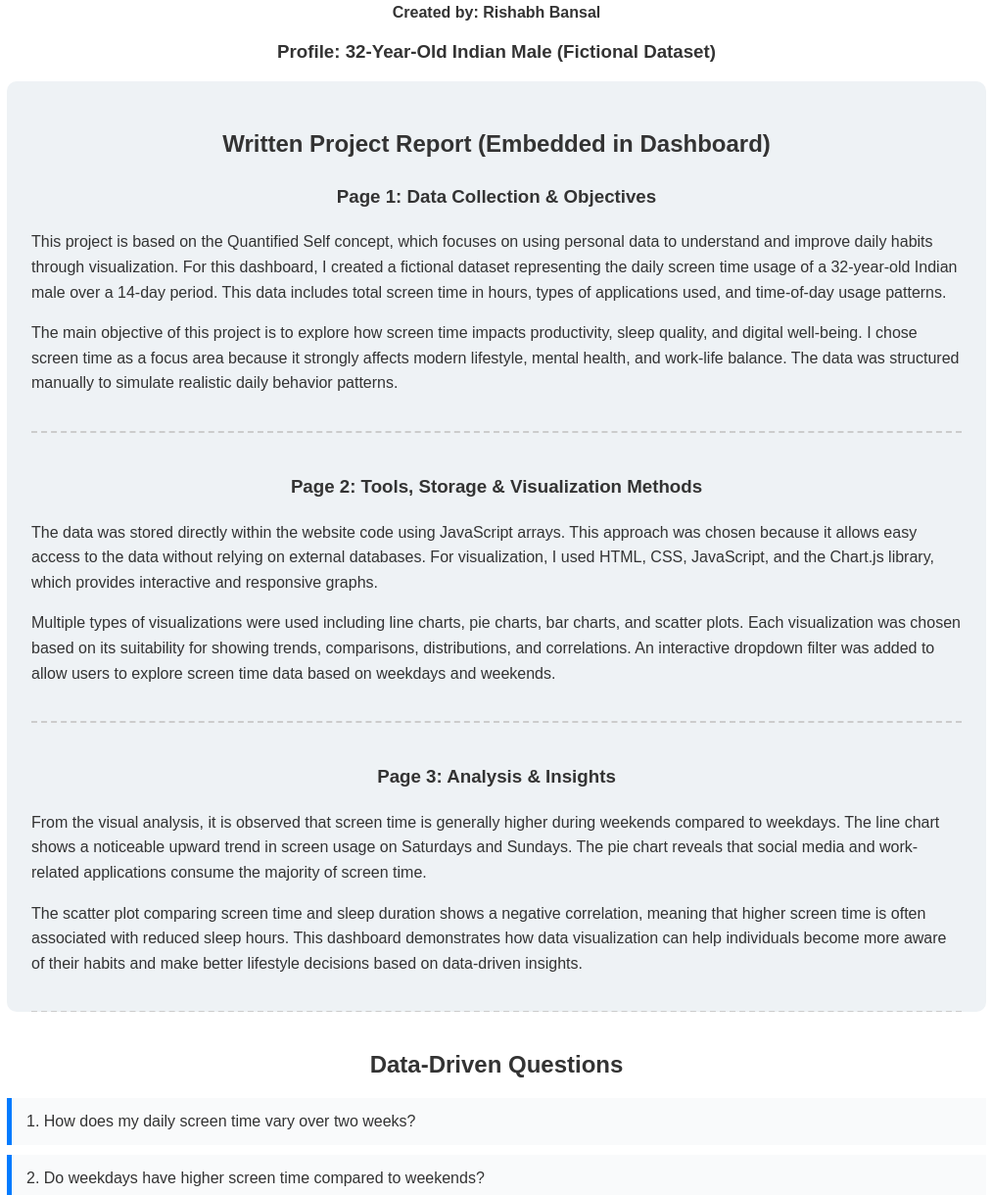
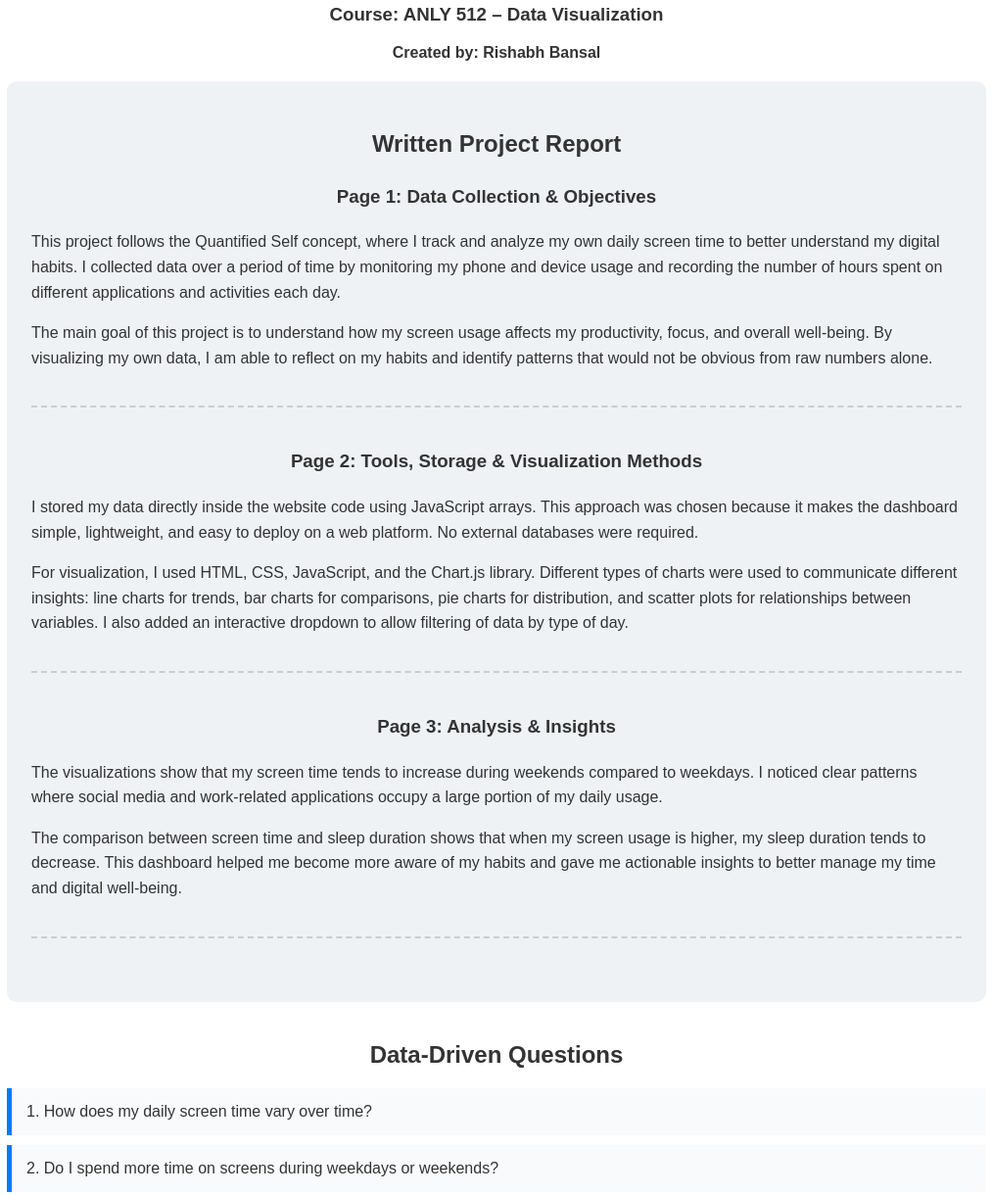
Before and after one commit to Rishabhbansal121/quantified-self-dashboard, a plain HTML site: page index.html in a window 1280 px wide. Shown: the part 117-1337 px from the top of the page at 98% size, without its empty margins (133-1146 px from the left). Drawn offline with nearby package versions, Linux system fonts and the light colour scheme.

Commit message:
Update index.html

```diff
--- a/index.html
+++ b/index.html
@@ -60,59 +60,55 @@
 <div class="container">
 
     <h1>📱 Quantified Self – Screen Time Dashboard</h1>
+    <h3 style="text-align:center;">Course: ANLY 512 – Data Visualization</h3>
     <div class="name">Created by: <strong>Rishabh Bansal</strong></div>
-    <h3>Profile: 32-Year-Old Indian Male (Fictional Dataset)</h3>
+
 
     <!-- 3 PAGE STYLE SUMMARY -->
     <div class="summary">
-        <h2>Written Project Report (Embedded in Dashboard)</h2>
+        <h2>Written Project Report</h2>
 
         <div class="summary-page">
             <h3>Page 1: Data Collection & Objectives</h3>
             <p>
-                This project is based on the Quantified Self concept, which focuses on using personal data
-                to understand and improve daily habits through visualization. For this dashboard, I created
-                a fictional dataset representing the daily screen time usage of a 32-year-old Indian male
-                over a 14-day period. This data includes total screen time in hours, types of applications used,
-                and time-of-day usage patterns.
+                This project follows the Quantified Self concept, where I track and analyze my own daily
+                screen time to better understand my digital habits. I collected data over a period of time
+                by monitoring my phone and device usage and recording the number of hours spent on different
+                applications and activities each day.
             </p>
             <p>
-                The main objective of this project is to explore how screen time impacts productivity, sleep
-                quality, and digital well-being. I chose screen time as a focus area because it strongly
-                affects modern lifestyle, mental health, and work-life balance. The data was structured
-                manually to simulate realistic daily behavior patterns.
+                The main goal of this project is to understand how my screen usage affects my productivity,
+                focus, and overall well-being. By visualizing my own data, I am able to reflect on my habits
+                and identify patterns that would not be obvious from raw numbers alone.
             </p>
         </div>
 
         <div class="summary-page">
             <h3>Page 2: Tools, Storage & Visualization Methods</h3>
             <p>
-                The data was stored directly within the website code using JavaScript arrays. This approach
-                was chosen because it allows easy access to the data without relying on external databases.
-                For visualization, I used HTML, CSS, JavaScript, and the Chart.js library, which provides
-                interactive and responsive graphs.
+                I stored my data directly inside the website code using JavaScript arrays. This approach was
+                chosen because it makes the dashboard simple, lightweight, and easy to deploy on a web
+                platform. No external databases were required.
             </p>
             <p>
-                Multiple types of visualizations were used including line charts, pie charts, bar charts,
-                and scatter plots. Each visualization was chosen based on its suitability for showing
-                trends, comparisons, distributions, and correlations. An interactive dropdown filter was
-                added to allow users to explore screen time data based on weekdays and weekends.
+                For visualization, I used HTML, CSS, JavaScript, and the Chart.js library. Different types of
+                charts were used to communicate different insights: line charts for trends, bar charts for
+                comparisons, pie charts for distribution, and scatter plots for relationships between
+                variables. I also added an interactive dropdown to allow filtering of data by type of day.
             </p>
         </div>
 
         <div class="summary-page">
             <h3>Page 3: Analysis & Insights</h3>
             <p>
-                From the visual analysis, it is observed that screen time is generally higher during weekends
-                compared to weekdays. The line chart shows a noticeable upward trend in screen usage on
-                Saturdays and Sundays. The pie chart reveals that social media and work-related applications
-                consume the majority of screen time.
+                The visualizations show that my screen time tends to increase during weekends compared to
+                weekdays. I noticed clear patterns where social media and work-related applications occupy
+                a large portion of my daily usage.
             </p>
             <p>
-                The scatter plot comparing screen time and sleep duration shows a negative correlation,
-                meaning that higher screen time is often associated with reduced sleep hours. This dashboard
-                demonstrates how data visualization can help individuals become more aware of their habits
-                and make better lifestyle decisions based on data-driven insights.
+                The comparison between screen time and sleep duration shows that when my screen usage is
+                higher, my sleep duration tends to decrease. This dashboard helped me become more aware of
+                my habits and gave me actionable insights to better manage my time and digital well-being.
             </p>
         </div>
     </div>
@@ -120,11 +116,11 @@
     <!-- QUESTIONS -->
     <h2>Data-Driven Questions</h2>
 
-    <div class="question-box">1. How does my daily screen time vary over two weeks?</div>
-    <div class="question-box">2. Do weekdays have higher screen time compared to weekends?</div>
-    <div class="question-box">3. Which app categories consume most of my time?</div>
-    <div class="question-box">4. At what time of day is screen usage highest?</div>
-    <div class="question-box">5. Does higher screen time correlate with reduced sleep duration?</div>
+    <div class="question-box">1. How does my daily screen time vary over time?</div>
+    <div class="question-box">2. Do I spend more time on screens during weekdays or weekends?</div>
+    <div class="question-box">3. Which app categories take up most of my screen time?</div>
+    <div class="question-box">4. At what time of day do I use my devices the most?</div>
+    <div class="question-box">5. Does increased screen time impact my sleep duration?</div>
 
     <!-- INTERACTIVE FILTER -->
     <h2>Interactive Filter</h2>
```
